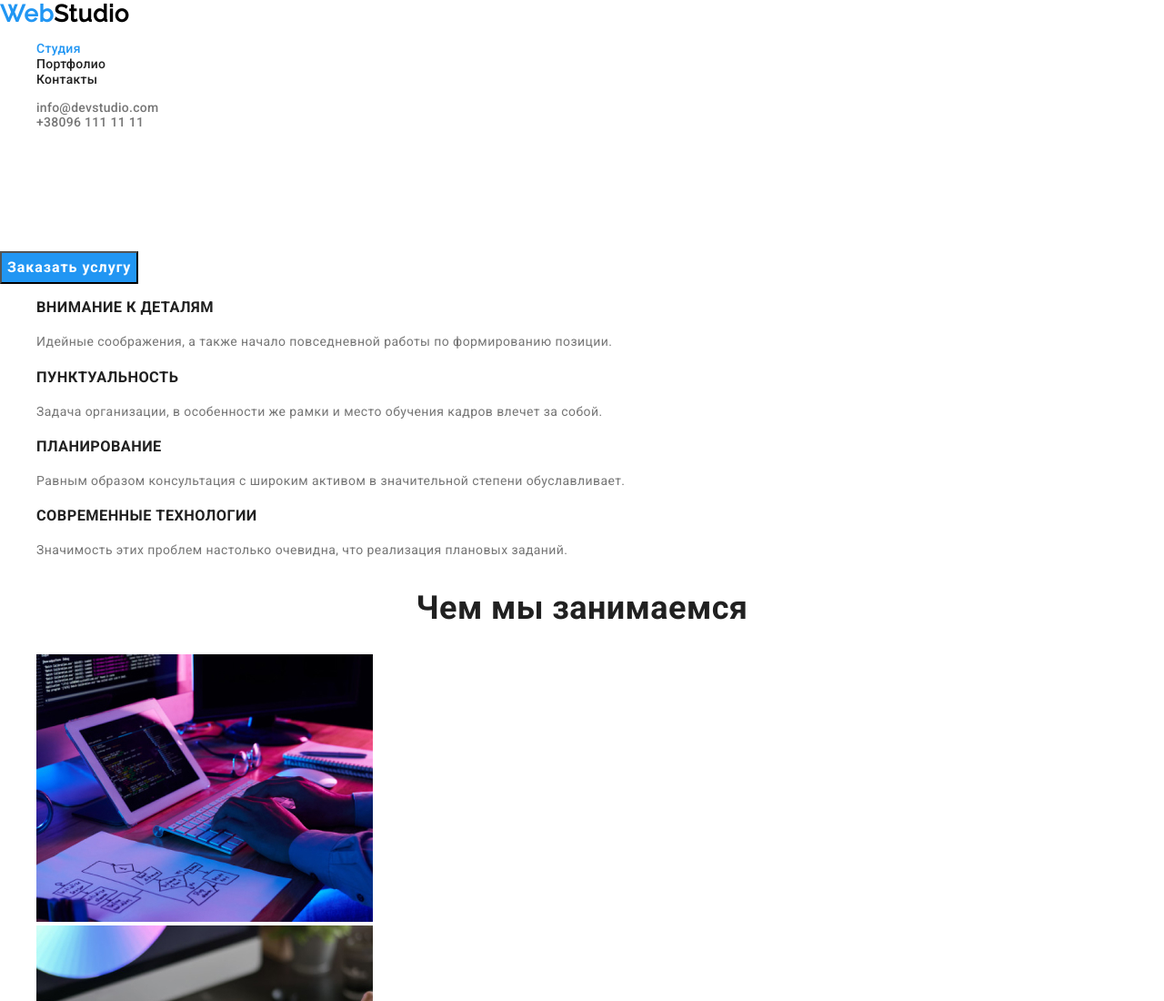
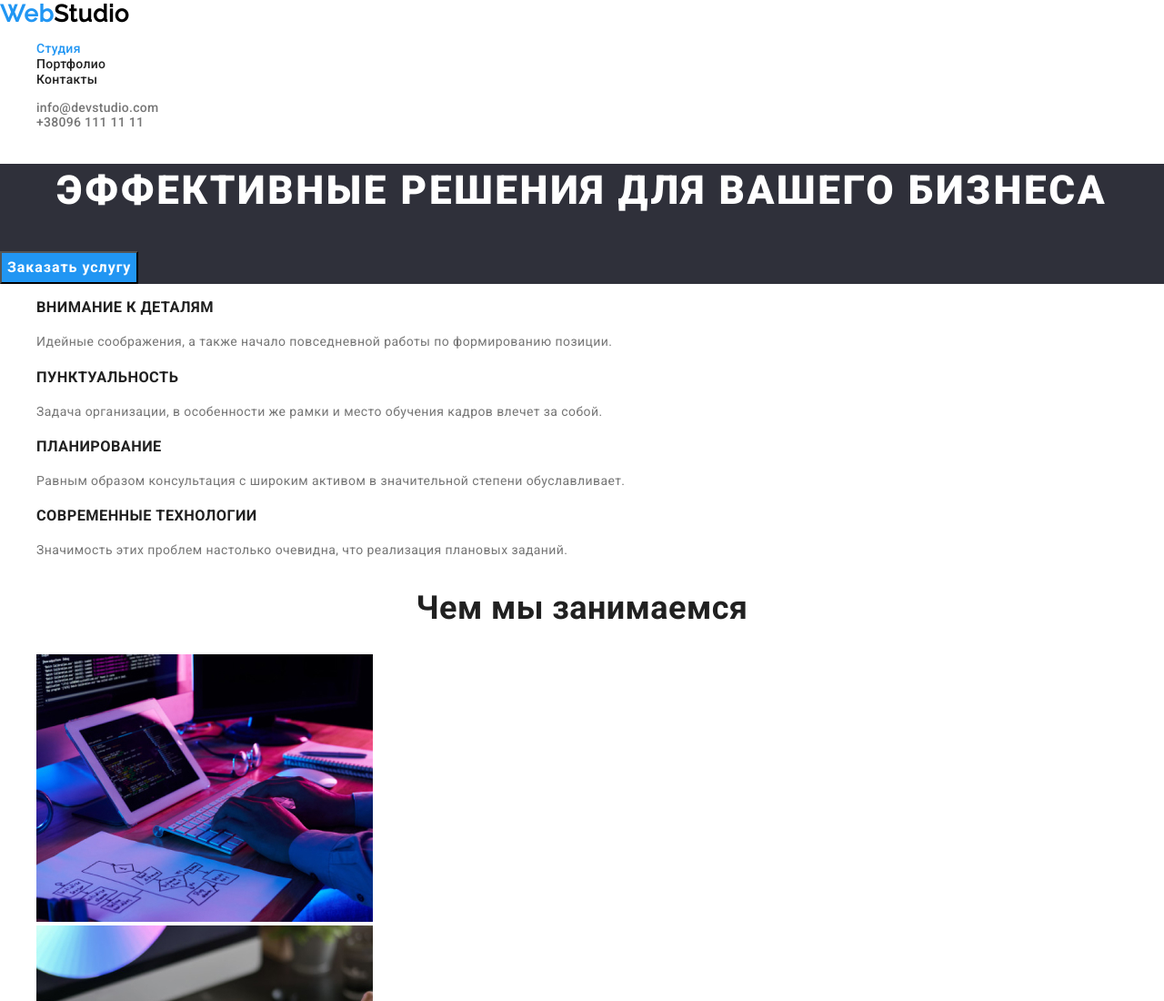
Before and after one commit to SerhiiVlolshyn/goit-markup-hw-02, a plain HTML site: page index.html in a window 1280 px wide. Shown: the top 1100 px of the page at 91% size. Drawn offline with nearby package versions, Linux system fonts and the light colour scheme.

Commit message:
Update styles.css

```diff
--- a/css/styles.css
+++ b/css/styles.css
@@ -4,8 +4,6 @@
   --white-color: #ffffff;
 
 /* Задники */
- /* --footer-background: #2f303a;
-  --hero-background-color: #2f303a; */
   --important-background-color: #2f303a;
   --odd-section-background-color: #f5f4fa;
   --inactive-background-color: #f5f4fa;
@@ -46,9 +44,6 @@ header {
 }
 
 footer {
-/*
-  background-color: var(--footer-background);
-*/
   background-color: var(--important-background-color);
 }
 
@@ -179,7 +174,7 @@ button.inactive {
 /* Элементы индекса */
 
 .banner {
-  background-color: var(--hero-background-color);
+  background-color: var(--important-background-color);
 }
 
 .advantages p {
```
